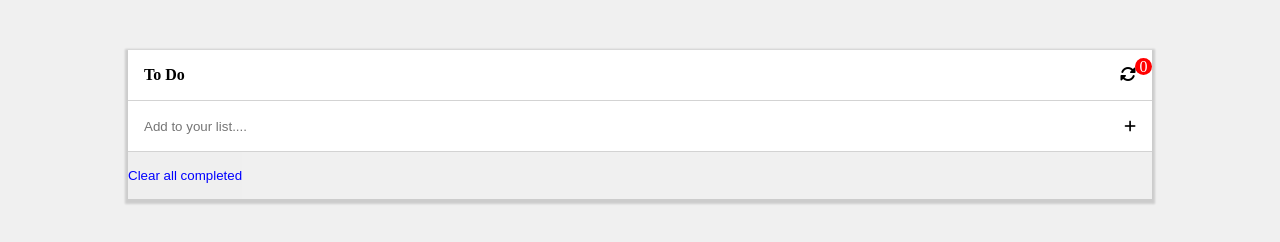
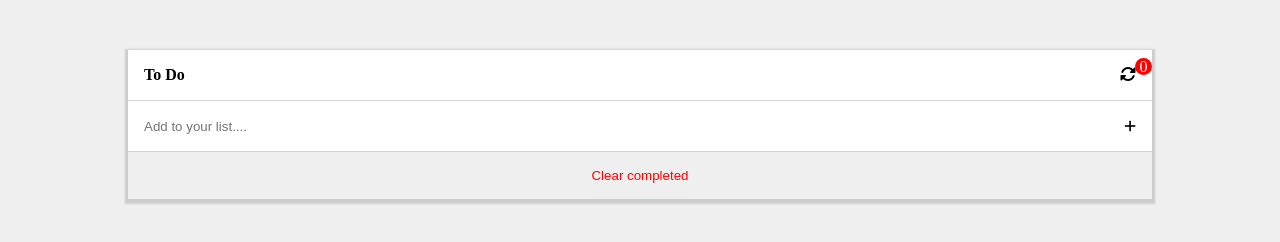
Before and after one commit to ernestmusong/To-do-List, a website: page src/index.html in a window 1280 px wide. Drawn offline with Linux system fonts and the light colour scheme.

Commit message:
clear button

```diff
--- a/src/index.html
+++ b/src/index.html
@@ -34,8 +34,7 @@
         </ul>
         <ul id="list-wrap" class="list-container"></ul>
         <div class="clear-all-wrap">
-        <button onclick=clearAll() class="clear-all">Clear all completed</button>
-        <button class="save-changes hide">save changes</button>
+          <button onclick=clearAll() class="clear-all">Clear completed</button>
         </div>
     </main>
     <script src="index.js"></script>
--- a/src/style.css
+++ b/src/style.css
@@ -156,12 +156,17 @@ body {
   background: #f0f0f0;
  }
 
-.clear-all,
-.save-changes {
+.clear-all-wrap {
+  display: flex;
+  justify-content: center;
+}
+.clear-all {
   border: none;
+  outline: none;
   padding-top: 1rem;
   padding-bottom: 1rem;
-  color: blue;
+  margin: 0 auto;
+  color: red;
 }
 
 .clear-all:hover,
```
